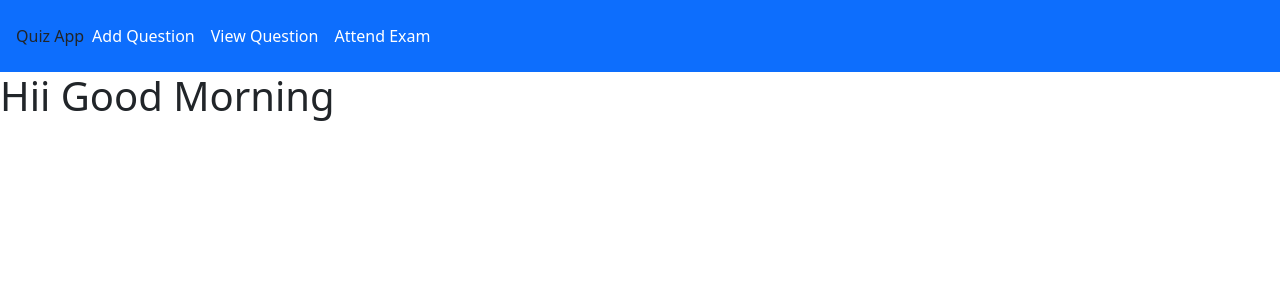
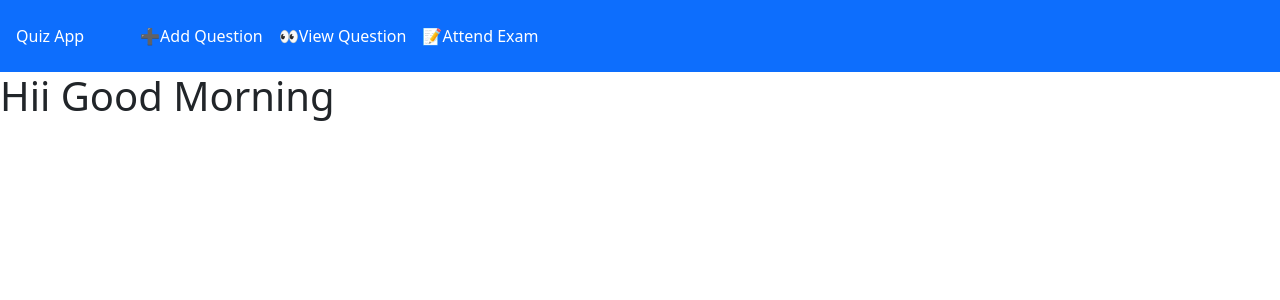
Before and after one commit to SaurabhTilak05/ReactMiniApps, a React (Vite) app in the folder ExamApplication/: page / in a window 1280 px wide. Shown: the top 300 px of the page. Built offline with nearby package versions, Linux system fonts and the light colour scheme.

Commit message:
this is App component

```diff
--- a/ExamApplication/src/App.jsx
+++ b/ExamApplication/src/App.jsx
@@ -34,17 +34,17 @@ class App extends React.Component {
     return (
       <BrowserRouter>
         <nav className="navbar navbar-expand-lg navbar-primary p-3 bg-primary">
-         <NavLink className="nav-link text-dark " to="/">Quiz App</NavLink>
+          <NavLink className="nav-link text-white pr-5" to="/">Quiz App</NavLink>
           <div className="collapse navbar-collapse">
             <ul className="navbar-nav">
               <li className="nav-item">
-                <NavLink className="nav-link text-white" to="/addQuestion">Add Question</NavLink>
+                <NavLink className="nav-link text-white" to="/addQuestion">➕Add Question</NavLink>
               </li>
               <li className="nav-item">
-                <NavLink className="nav-link text-white" to="/viewQuestion">View Question</NavLink>
+                <NavLink className="nav-link text-white" to="/viewQuestion">👀View Question</NavLink>
               </li>
               <li className="nav-item">
-                <NavLink className="nav-link text-white" to="/AttendExam">Attend Exam</NavLink>
+                <NavLink className="nav-link text-white" to="/AttendExam">📝Attend Exam</NavLink>
               </li>
 
             </ul>
```
